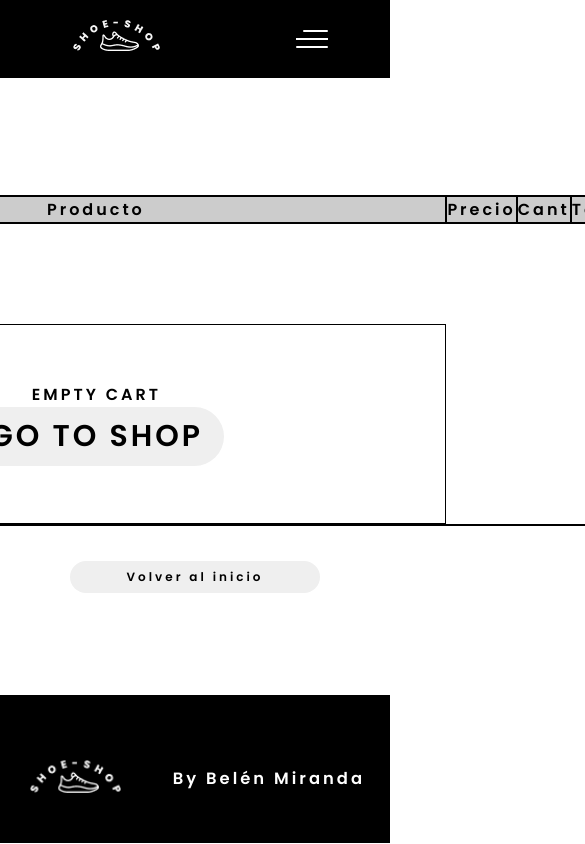
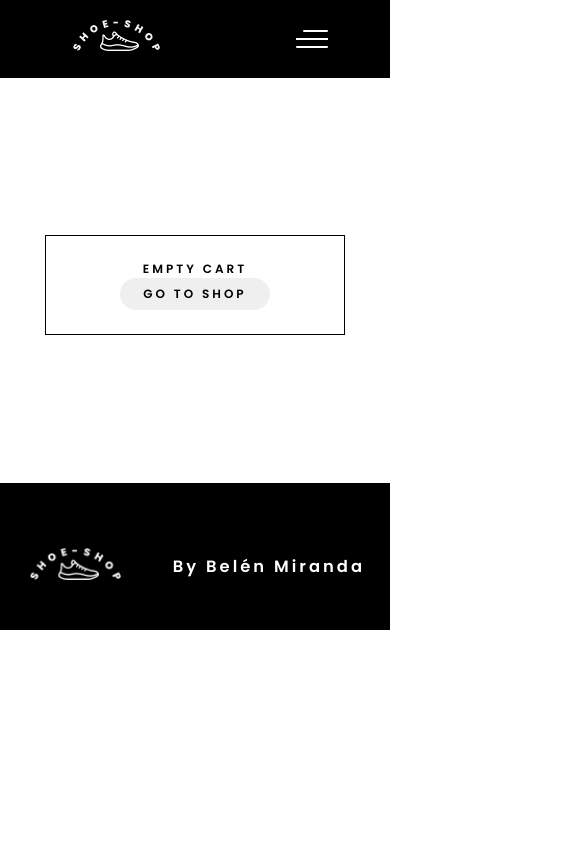
Before and after one commit to BeluMiranda/myappreact, a React (Create React App) app: page /cart in a window 390 px wide. Shown: the top 844 px of the page, 585 px wide, since content can reach past the window. Built offline with nearby package versions, Linux system fonts and the light colour scheme.

Commit message:
added style

```diff
--- a/src/App.css
+++ b/src/App.css
@@ -470,7 +470,20 @@ background-color: rgb(150, 150, 150, 0.8);
   flex-direction: column;
   align-items: center;
   align-content: center;
-  margin-top: 100px;
+  margin-top: 200px;
+  margin-bottom: 10.5em;
+}
+@media (max-width: 700px){
+  .emptyCart{
+    width: 300px;
+    height: 100px;
+    font-size: 12px;
+    margin-bottom: 12.3em;
+  }
+  .btnGo{
+    width: 150px;
+    font-size: 12px;
+  }
 }
 .botonPrincipal{
   cursor: pointer;
@@ -481,7 +494,7 @@ background-color: rgb(150, 150, 150, 0.8);
   cursor: pointer;
   margin-left: 19%;
   margin-top: 10px;
-  margin-bottom: 8em;
+  margin-bottom: 14em;
 }
 .botonnPrincipal{
   cursor: pointer;
@@ -503,7 +516,20 @@ background-color: rgb(150, 150, 150, 0.8);
   flex-wrap: wrap;
 }
 
+.botonPrincipal1{
+  cursor: pointer;
+  margin: auto;
+  border-radius: 30px;
+  padding: 6px 20px;
+  border: 1.5px solid transparent;
+  cursor: pointer;
+  margin-left: 19%;
+  margin-top: 10px;
 
+}
+.botonnPrincipal1{
+  cursor: pointer;
+}
 
 /*loading*/
 
--- a/src/Components/Cart.jsx
+++ b/src/Components/Cart.jsx
@@ -11,7 +11,14 @@ const Cart = () => {
     return (
         <>
         <h2 className="cart-title">Mi Carrito</h2>
-    <div className="cart">
+
+      {(carritoVacio &&
+            <div className='emptyCart'>
+                <h4>EMPTY CART</h4>
+            <Link to="/"><button className='btnGo'>GO TO SHOP</button></Link>
+            </div>
+        ) ||
+        <div className="cart">
     <table>
       <thead>
         <tr>
@@ -23,13 +30,7 @@ const Cart = () => {
           <th>X</th>
         </tr>
       </thead>
-      <tbody>
-      {(carritoVacio &&
-            <div className='emptyCart'>
-                <h4>EMPTY CART</h4>
-            <Link to="/"><button className='btnGo'>GO TO SHOP</button></Link>
-            </div>
-        ) ||
+      <tbody>{
         cart.map(product => (
           <tr className="cart-item" key={product.id}>
             <td className="cart-item-img">
@@ -62,11 +63,11 @@ const Cart = () => {
           <>
           <h3>total: ${getCartTotal()}</h3>
           <Link to="/checkout"><button className="botonPrincipal">Continuar al Pago</button></Link>
-          {/*<button className="botonPrincipal" onClick={emptyCart}>Vaciar Carrito</button>*/}
+      {/*<button className="botonPrincipal" onClick={emptyCart}>Vaciar Carrito</button>*/}
           </>
       }
     </div>
-    </div>
+    </div> }
      </>
     )
 }
--- a/src/Components/ItemDetail.css
+++ b/src/Components/ItemDetail.css
@@ -67,6 +67,9 @@
         font-size: 12px;
         margin-bottom: 1em;
     }
+    .botonPrincipal1{
+        margin-bottom: auto;
+    }
     .single-product .col-2{
         height: auto;
         margin-top: 0;
--- a/src/Components/ItemDetail.jsx
+++ b/src/Components/ItemDetail.jsx
@@ -102,8 +102,8 @@ function ItemDetail({itemDet}) {
 
                   {cant > 0 ?
               <>
-                <Link to={'/products'}><button className="botonPrincipal">Seguir comprando</button></Link>
-                <Link to={'/cart'}><button className="botonPrincipal">Terminar mi compra</button></Link>
+                <Link to={'/products'}><button className="botonPrincipal1">Seguir comprando</button></Link>
+                <Link to={'/cart'}><button className="botonPrincipal1">Terminar mi compra</button></Link>
                 </>
                  :
                 <ItemCount stock={stock} initial={1} onAdd={agregar} sumar={sumar} restar={restar} reset={reset} count={count} />
--- a/src/Components/cart.css
+++ b/src/Components/cart.css
@@ -3,10 +3,14 @@
       display: none;
     }
     .botonPrincipal{
-        margin-bottom: 8.5em;
+        margin-bottom: 11.3em;
       }
       .cart-item{
         font-size: 12px;
+      }
+      .botonPrincipal1{
+        margin: auto;
+        margin-bottom: 2px;
       }
   }
   table{
```
